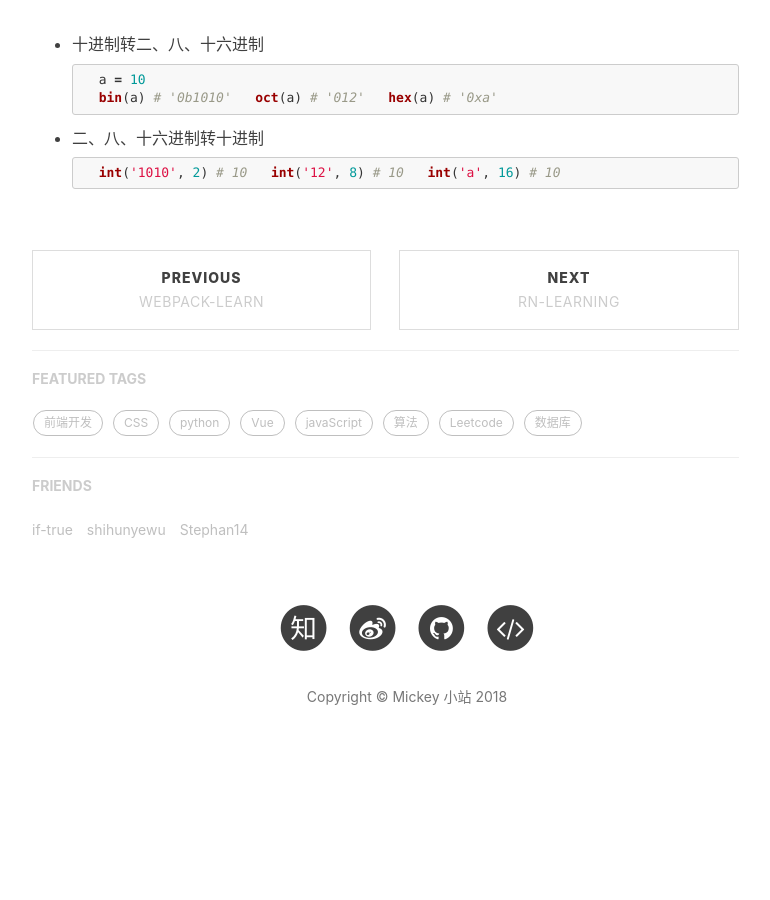
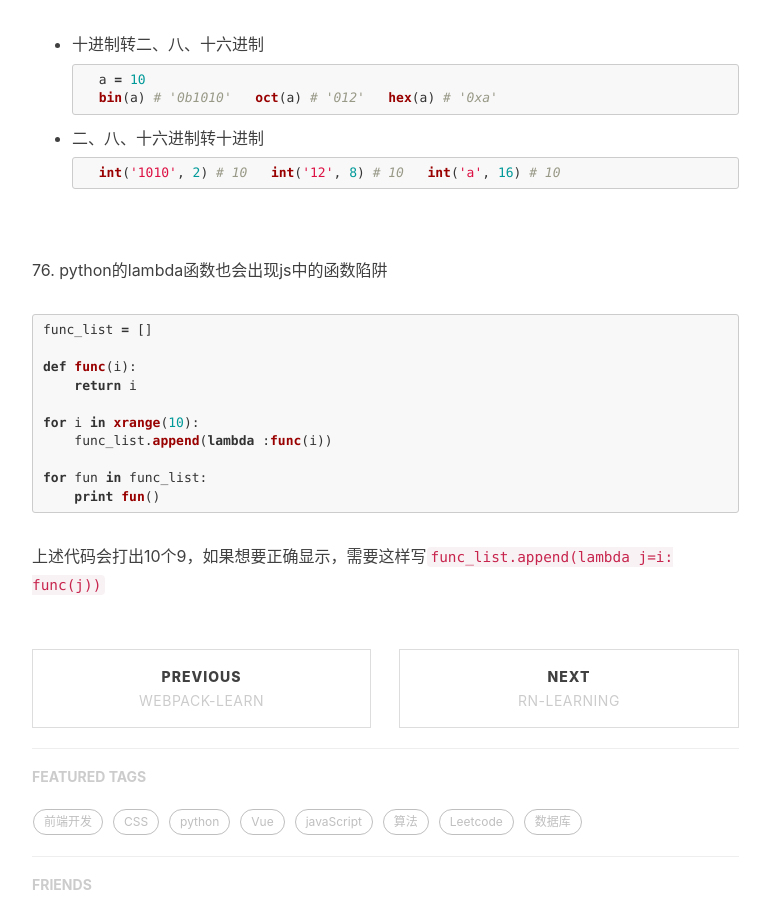
Before and after one commit to mickey0524/mickey0524.github.io, a Jekyll site: the page built from _posts/2017-08-05-begin-python.md, in a window 1280 px wide and 900 px high, scrolled down 23647 px. Shown: the whole window, without its empty margins (233-1003 px from the left). Built offline with Jekyll 4.4.1, drawn with Linux system fonts in a browser that asks for light colours; nearby versions of some CDN libraries; comment, search, counter and statistics services are not loaded; before the commit the page ends 24421 px from its top, so only the background shows below that.

Commit message:
feat(python): 增加python lambda 函数陷阱

````diff
--- a/_posts/2017-08-05-begin-python.md
+++ b/_posts/2017-08-05-begin-python.md
@@ -913,3 +913,20 @@ obj = {'str1': 'hello', 'str2': 'world'}
 	int('12', 8) # 10
 	int('a', 16) # 10
 	```
+
+<br>76. python的lambda函数也会出现js中的函数陷阱
+
+```python
+func_list = []
+
+def func(i):
+    return i
+
+for i in xrange(10):
+    func_list.append(lambda :func(i))
+
+for fun in func_list:
+    print fun()
+```
+
+上述代码会打出10个9，如果想要正确显示，需要这样写`func_list.append(lambda j=i: func(j))`
````
